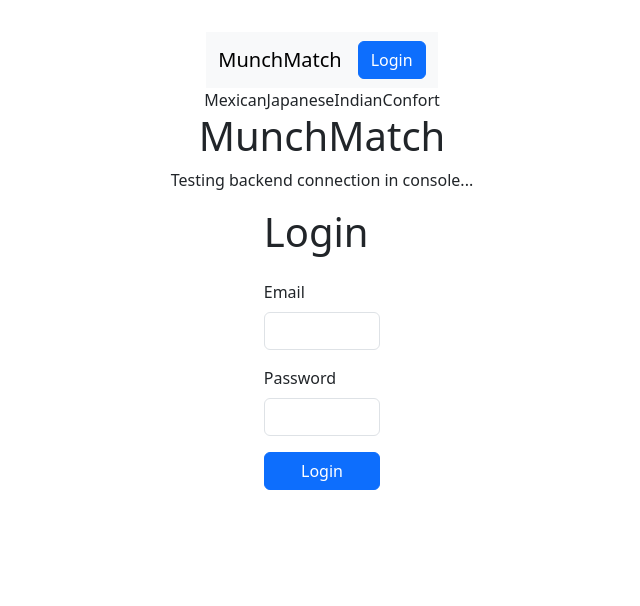
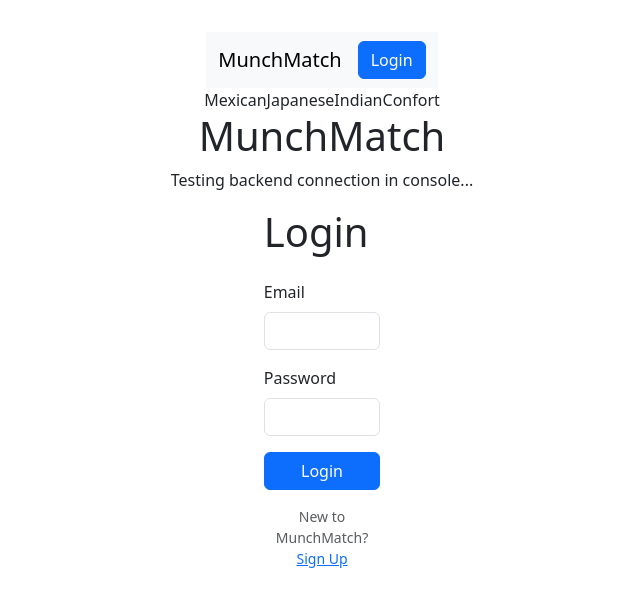
Before and after one commit to J-0-d-a-1/munchMatch, a React (Vite) app in the folder frontend/: page /login in a window 1280 px wide. Shown: the top 606 px of the page, without its empty margins (318-958 px from the left). Built offline with nearby package versions, Linux system fonts and the light colour scheme; no server answers.

Commit message:
Add login/signup transition

```diff
--- a/frontend/src/pages/user/LoginPage.jsx
+++ b/frontend/src/pages/user/LoginPage.jsx
@@ -1,6 +1,6 @@
 import React, { useState } from 'react';
 import axios from 'axios';
-import { useNavigate } from 'react-router-dom';
+import { useNavigate, Link } from 'react-router-dom';
 import { Form, Button, Container, Row, Col, Alert } from 'react-bootstrap';
 
 
@@ -82,6 +82,11 @@ function LoginPage(props) {
             <Button variant="primary" type="submit" className="w-100">
               Login
             </Button>
+
+            <Form.Text className="text-center d-block mt-3">
+              New to MunchMatch? <Link to="/signup">Sign Up</Link>
+            </Form.Text>
+
           </Form>
         </Col>
       </Row>
--- a/frontend/src/pages/user/SignupPage.jsx
+++ b/frontend/src/pages/user/SignupPage.jsx
@@ -1,7 +1,7 @@
 import React, { useState } from 'react';
-import { useNavigate } from 'react-router-dom';
+import axios from 'axios';
+import { useNavigate, Link } from 'react-router-dom';
 import { Form, Button, Container, Row, Col, Alert } from 'react-bootstrap';
-import axios from 'axios';
 
 function SignupPage() {
   const navigate = useNavigate();
@@ -126,6 +126,11 @@ function SignupPage() {
             <Button variant="primary" type="submit" className="w-100">
               Sign Up
             </Button>
+
+            <Form.Text className="text-center d-block mt-3">
+              Already have an account? <Link to="/login">Log In</Link>
+            </Form.Text>
+
           </Form>
         </Col>
       </Row>
```
